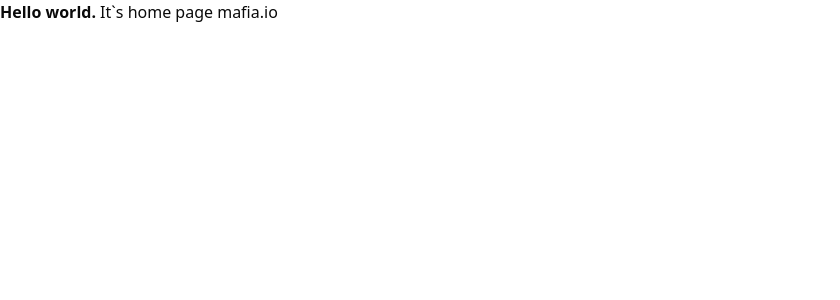
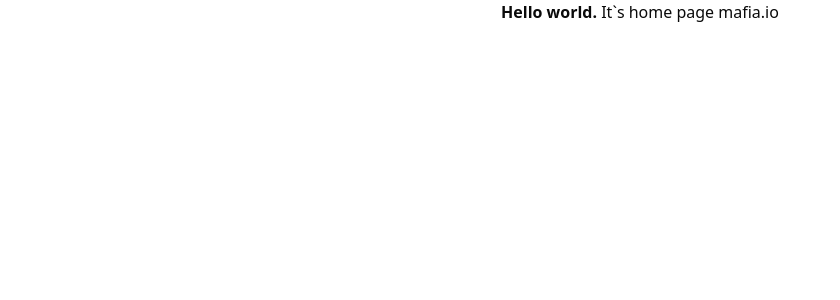
Before and after one commit to SyniookIvan/Online-mafia, a Next.js app: page / in a window 1280 px wide. Shown: the top 300 px of the page, without its empty margins (0-840 px from the left). Built offline with nearby package versions, Linux system fonts and the light colour scheme.

Commit message:
Release Product page

```diff
--- a/app/page.tsx
+++ b/app/page.tsx
@@ -1,6 +1,6 @@
 export default function Home() {
   return (
-    <div className="justify-center">
+    <div className="flex  justify-center">
       <h1>
         <b>Hello world.</b> It`s home page mafia.io
       </h1>
--- /dev/null
+++ b/app/product/[id]/page.tsx
@@ -0,0 +1,9 @@
+export default function ProductPage({ params }: { params: { id: string } }) {
+  return (
+    <div className="flex  justify-center">
+      <h1>
+        <b>Hello</b> it`s product page №{params.id}
+      </h1>
+    </div>
+  );
+}
```
